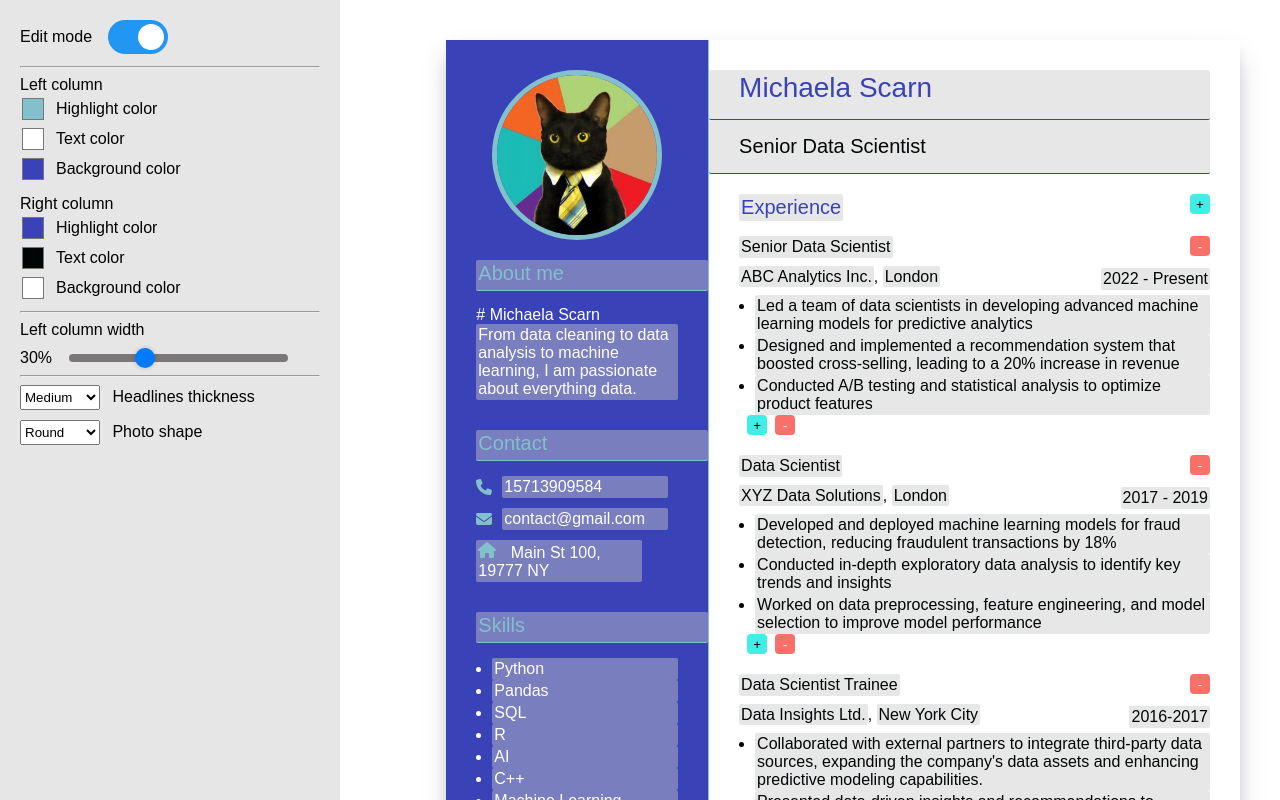
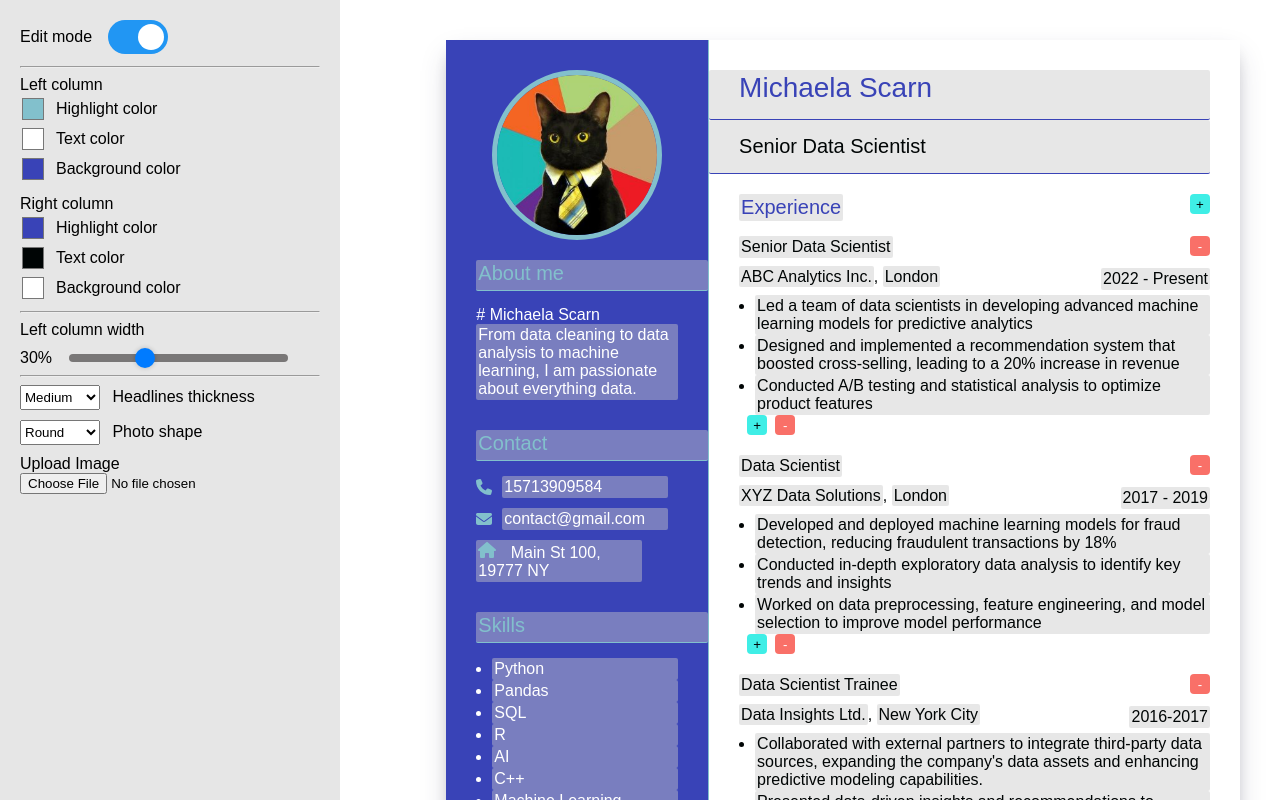
Before and after one commit to gervais-amoah/resume-builder, a Vue app: page / in a window 1280 px wide. Shown: the top 800 px of the page. Built offline with nearby package versions, Linux system fonts and the light colour scheme.

Commit message:
User can add picture

```diff
--- a/src/App.vue
+++ b/src/App.vue
@@ -7,6 +7,7 @@ import SectionHeadline from '@/components/SectionHeadline.vue'
 import SidebarMenu from '@/components/SidebarMenu.vue'
 import { computed, ref } from 'vue'
 import ColorInput from './components/ColorInput.vue'
+import ImgUpload from './components/ImgUpload.vue'
 import SelectInput from './components/SelectInput.vue'
 import WidthPicker from './components/WidthPicker.vue'
 
@@ -264,6 +265,8 @@ const editModeToggled = (isChecked) => {
           { name: 'Square', value: 'square' }
         ]"
       />
+
+      <ImgUpload @image-changed="imageUrl = $event" />
     </SidebarMenu>
 
     <div id="resume" class="d-flex" :class="{ 'edit-off': !editing }" :style="cssVariables">
--- /dev/null
+++ b/src/components/ImgUpload.vue
@@ -0,0 +1,29 @@
+<script setup>
+const emit = defineEmits(['imageChanged'])
+
+const changeImage = (e) => {
+  console.log(e.target.files[0])
+  const selectedFile = e.target.files[0]
+  if (!selectedFile) return
+  const reader = new FileReader()
+
+  reader.onload = (e) => {
+    console.log(e.target.result)
+    emit('imageChanged', e.target.result)
+  }
+  // reader.onerror = (e) => {
+  //   console.log(e) // an error occurred
+  // }
+
+  reader.readAsDataURL(selectedFile)
+}
+</script>
+
+<template>
+  <label
+    >Upload Image
+    <input type="file" accept="image/*" @change="changeImage" />
+  </label>
+</template>
+
+<style scoped></style>
```
